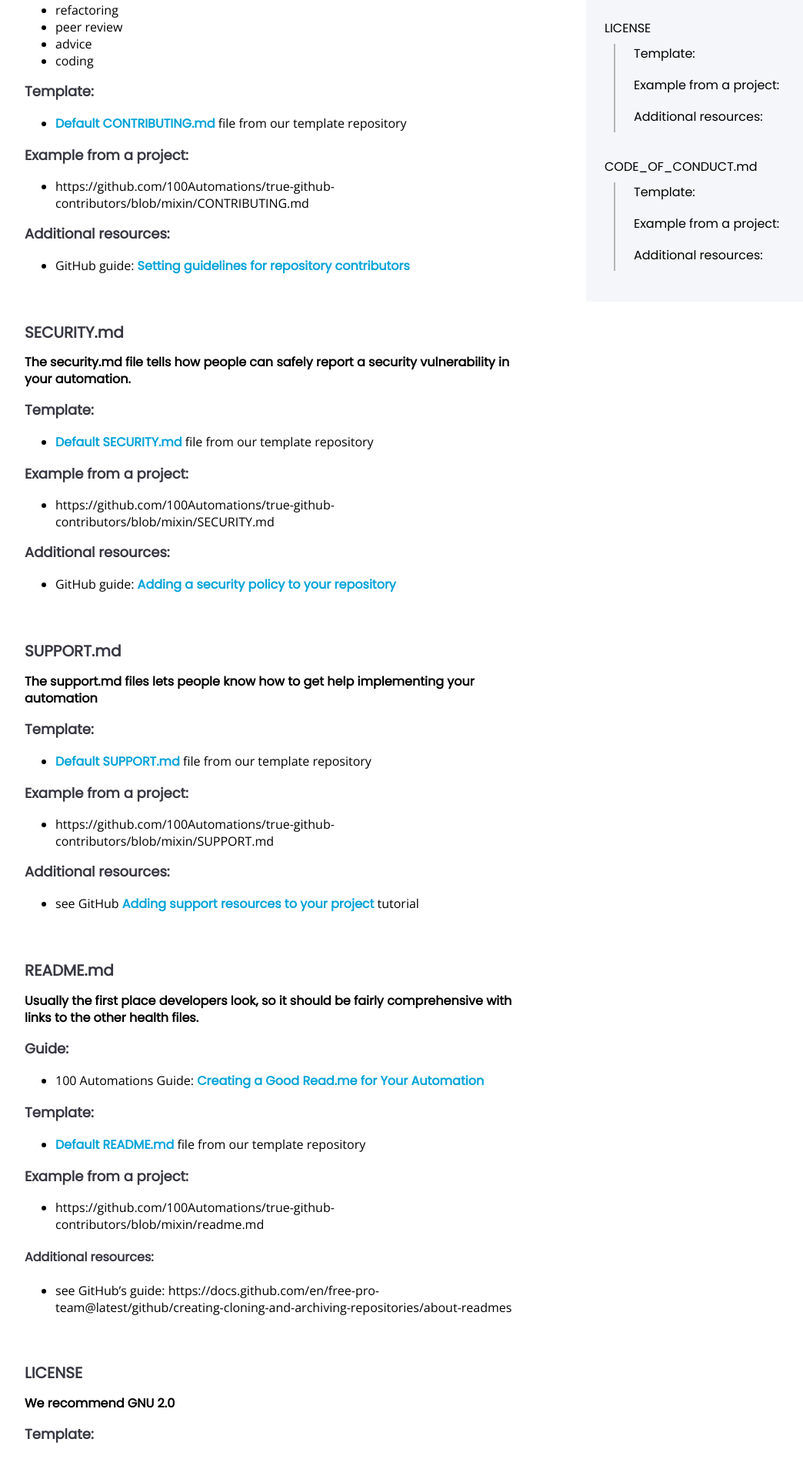
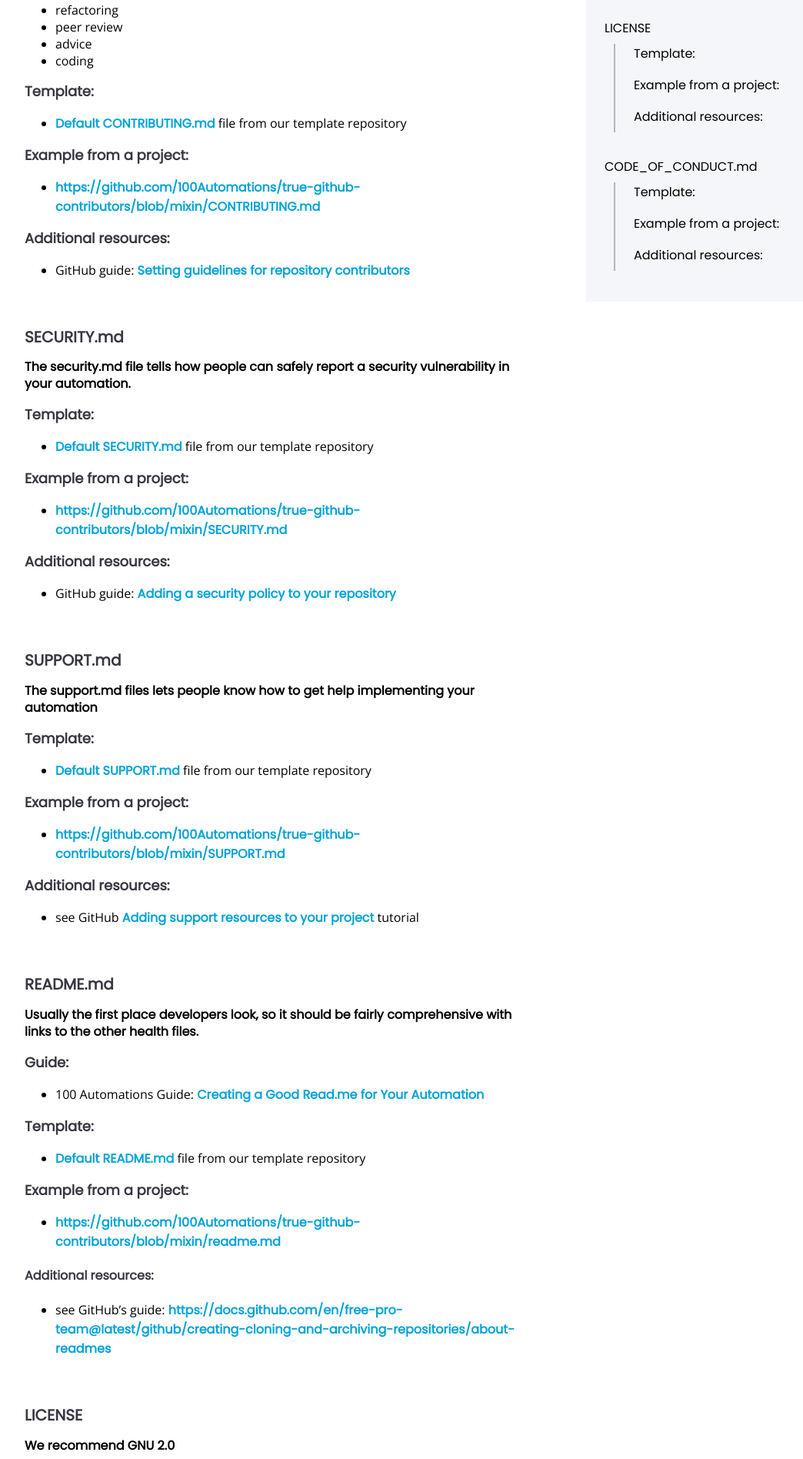
Before and after one commit to 100Automations/Website, a Jekyll site: the page built from _guides/community-support-for-automations.md, in a window 1280 px wide. Shown: the part 1243-3139 px from the top of the page at 77% size, without its empty margins (88-1132 px from the left). Built offline with Jekyll 4.4.1, drawn with Linux system fonts in a browser that asks for light colours; part of the change alters nothing that is shown.

Commit message:
added links to urls

```diff
--- a/_guides/community-support-for-automations.md
+++ b/_guides/community-support-for-automations.md
@@ -37,7 +37,7 @@ Include the type of contribution you’re looking for. For example:
 - [Default CONTRIBUTING.md](https://github.com/100Automations/.github-automations/blob/master/CONTRIBUTING.md){:target="_blank"} file from our template repository
 
 ### Example from a project:
-- https://github.com/100Automations/true-github-contributors/blob/mixin/CONTRIBUTING.md
+- [https://github.com/100Automations/true-github-contributors/blob/mixin/CONTRIBUTING.md](https://github.com/100Automations/true-github-contributors/blob/mixin/CONTRIBUTING.md)
 
 ### Additional resources:
 - GitHub guide: [Setting guidelines for repository contributors](https://docs.github.com/en/github/building-a-strong-community/setting-guidelines-for-repository-contributors){:target="_blank"}
@@ -53,7 +53,7 @@ Include the type of contribution you’re looking for. For example:
 - [Default SECURITY.md](https://github.com/100Automations/.github-automations/blob/master/SECURITY.md){:target="_blank"} file from our template repository
 
 ### Example from a project:
-- https://github.com/100Automations/true-github-contributors/blob/mixin/SECURITY.md
+- [https://github.com/100Automations/true-github-contributors/blob/mixin/SECURITY.md](https://github.com/100Automations/true-github-contributors/blob/mixin/SECURITY.md)
 
 ### Additional resources:
 - GitHub guide: [Adding a security policy to your repository](https://docs.github.com/en/github/managing-security-vulnerabilities/adding-a-security-policy-to-your-repository){:target="_blank"}
@@ -69,7 +69,7 @@ Include the type of contribution you’re looking for. For example:
 - [Default SUPPORT.md](https://github.com/100Automations/.github-automations/blob/master/SUPPORT.md){:target="_blank"} file from our template repository
 
 ### Example from a project:
-- https://github.com/100Automations/true-github-contributors/blob/mixin/SUPPORT.md
+- [https://github.com/100Automations/true-github-contributors/blob/mixin/SUPPORT.md](https://github.com/100Automations/true-github-contributors/blob/mixin/SUPPORT.md)
 
 ### Additional resources:
 - see GitHub [Adding support resources to your project](https://docs.github.com/en/github/building-a-strong-community/adding-support-resources-to-your-project){:target="_blank"} tutorial
@@ -88,10 +88,10 @@ Include the type of contribution you’re looking for. For example:
 - [Default README.md](https://github.com/100Automations/.github-automations/blob/master/README.md){:target="_blank"} file from our template repository
 
 ### Example from a project:
-- https://github.com/100Automations/true-github-contributors/blob/mixin/readme.md
+- [https://github.com/100Automations/true-github-contributors/blob/mixin/readme.md](https://github.com/100Automations/true-github-contributors/blob/mixin/readme.md)
 
 #### Additional resources:
-- see GitHub's guide: https://docs.github.com/en/free-pro-team@latest/github/creating-cloning-and-archiving-repositories/about-readmes
+- see GitHub's guide: [https://docs.github.com/en/free-pro-team@latest/github/creating-cloning-and-archiving-repositories/about-readmes](https://docs.github.com/en/free-pro-team@latest/github/creating-cloning-and-archiving-repositories/about-readmes)
 
 
 <br/>
@@ -104,7 +104,7 @@ Include the type of contribution you’re looking for. For example:
 - Default [LICENSE](https://github.com/100Automations/.github/blob/master/LICENSE){:target="_blank"} file from our template repository
 
 ### Example from a project:
-- https://github.com/100Automations/true-github-contributors/blob/mixin/LICENSE
+- [https://github.com/100Automations/true-github-contributors/blob/mixin/LICENSE](https://github.com/100Automations/true-github-contributors/blob/mixin/LICENSE)
 
 ### Additional resources:
 - see GitHub [Adding a license to a repository](https://docs.github.com/en/free-pro-team@latest/github/building-a-strong-community/adding-a-license-to-a-repository){:target="_blank"}
@@ -124,7 +124,7 @@ If importing your automation from your own repository, add our [default Code of
 - Default [CODE_OF_CONDUCT.md](https://github.com/100Automations/.github/blob/master/CODE_OF_CONDUCT.md){:target="_blank"} file from our template repository
 
 ### Example from a project:
-- https://github.com/100Automations/true-github-contributors/blob/mixin/CODE_OF_CONDUCT.md
+- [https://github.com/100Automations/true-github-contributors/blob/mixin/CODE_OF_CONDUCT.md](https://github.com/100Automations/true-github-contributors/blob/mixin/CODE_OF_CONDUCT.md)
 
 ### Additional resources:
 - See GitHub [Adding a code of conduct to your project](https://docs.github.com/en/free-pro-team@latest/github/building-a-strong-community/adding-a-code-of-conduct-to-your-project){:target="_blank"}
```
